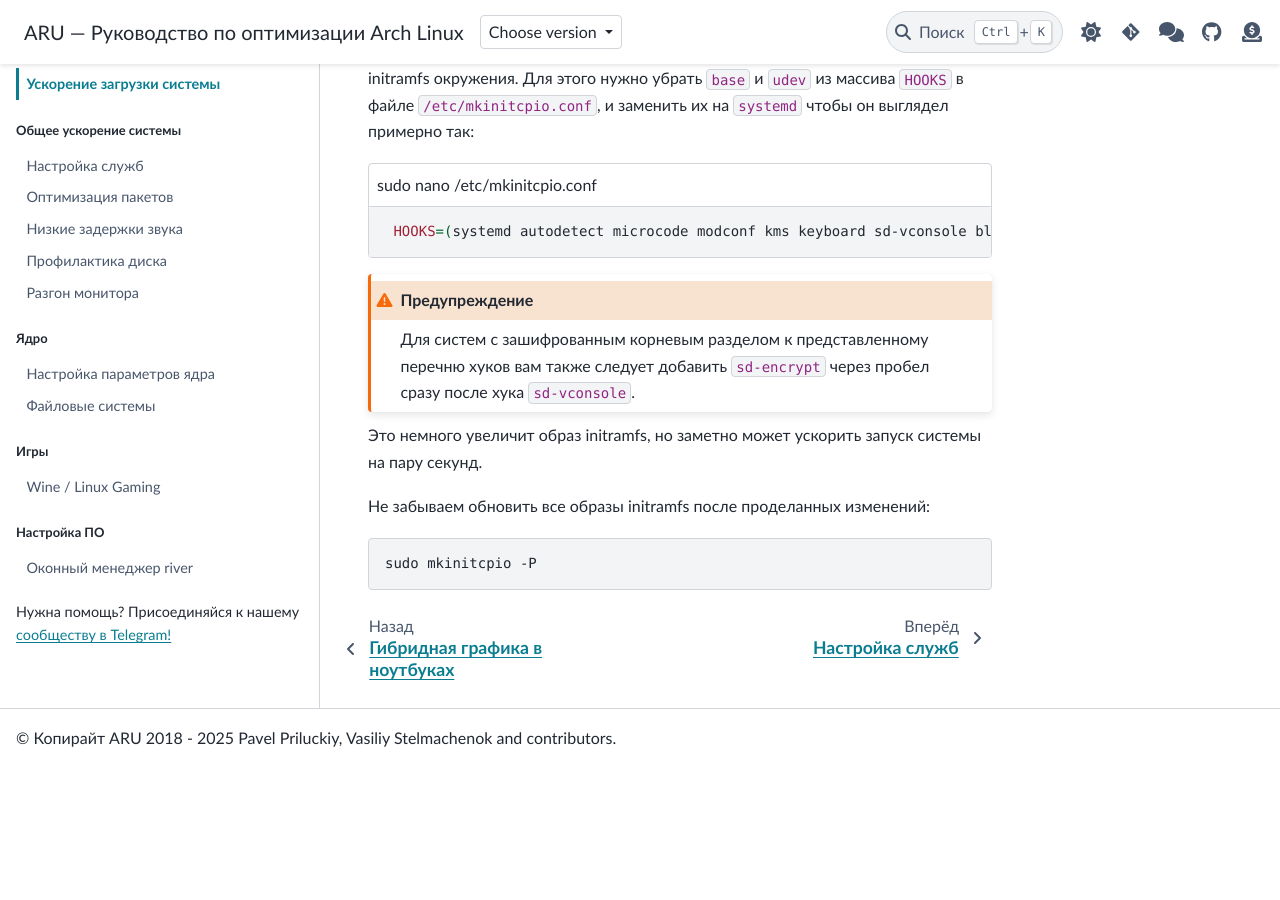
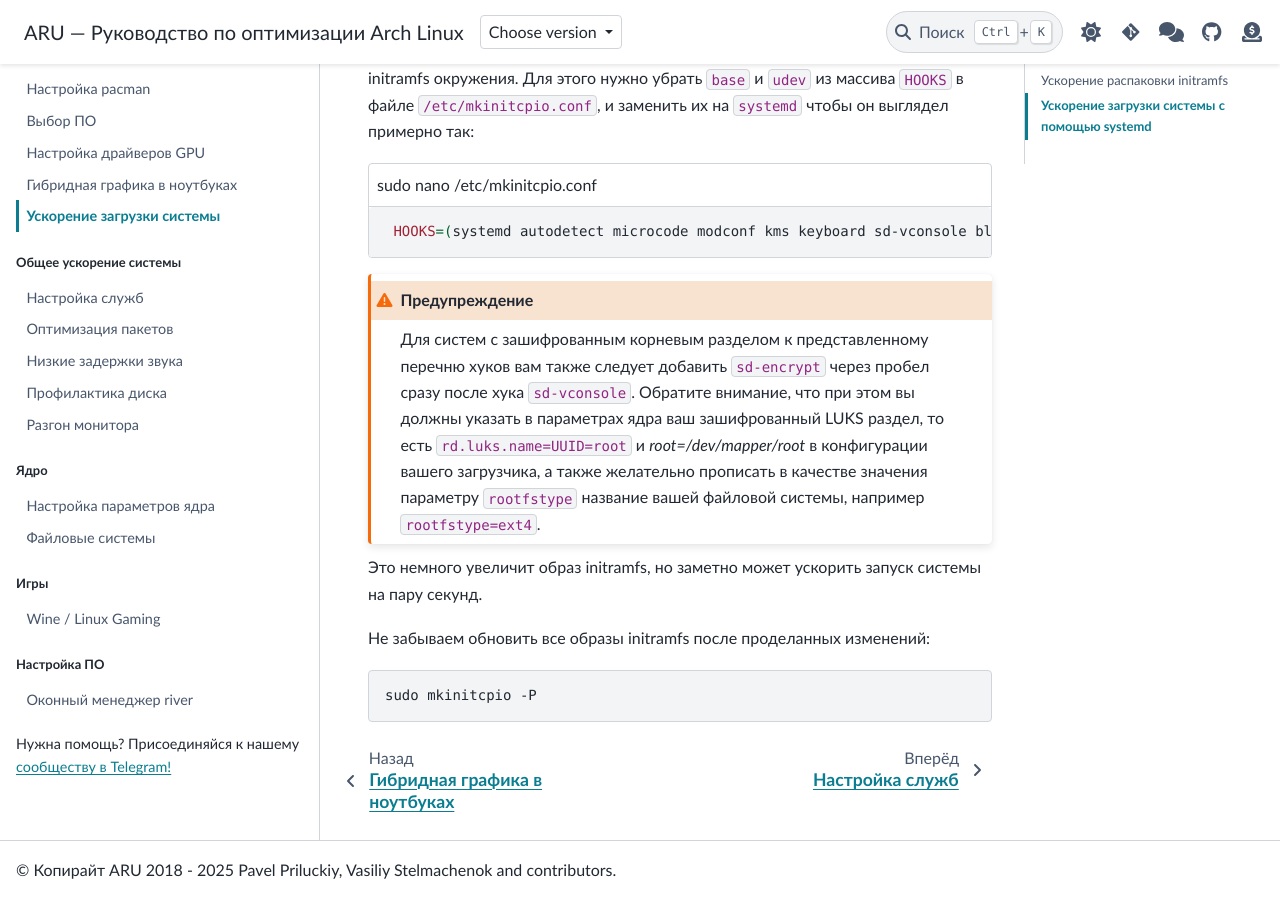
Before and after one commit to ventureoo/ARU, a Sphinx documentation site: the page built from docs/source/boot.rst, in a window 1280 px wide and 900 px high, scrolled down 1065 px. Built offline with Sphinx 7.4.7 and the PyData theme 0.15.4, drawn with Linux system fonts in a browser that asks for light colours; before the commit the page ends 1833 px from its top, so only the background shows below that.

Commit message:
first-steps/boot: Add note about root encryption
Signed-off-by: Vasiliy Stelmachenok <ventureo@cachyos.org>

```diff
--- a/docs/source/boot.rst
+++ b/docs/source/boot.rst
@@ -70,6 +70,11 @@
 .. warning:: Для систем с зашифрованным корневым разделом к
    представленному перечню хуков вам также следует добавить
    ``sd-encrypt`` через пробел сразу после хука ``sd-vconsole``.
+   Обратите внимание, что при этом вы должны указать в параметрах ядра
+   ваш зашифрованный LUKS раздел, то есть ``rd.luks.name=UUID=root`` и
+   `root=/dev/mapper/root` в конфигурации вашего загрузчика, а также
+   желательно прописать в качестве значения параметру ``rootfstype``
+   название вашей файловой системы, например ``rootfstype=ext4``.
 
 Это немного увеличит образ initramfs, но заметно может ускорить запуск
 системы на пару секунд.
```
